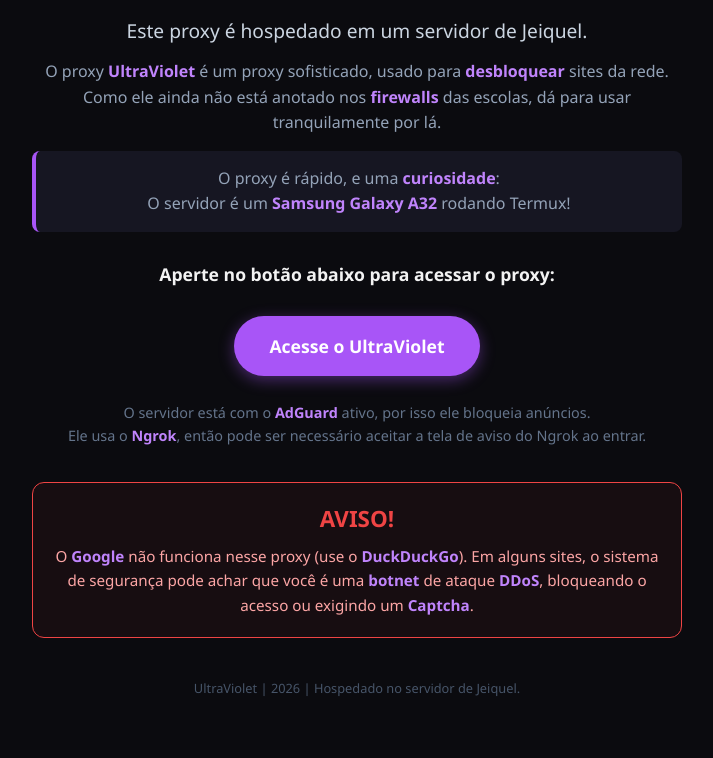
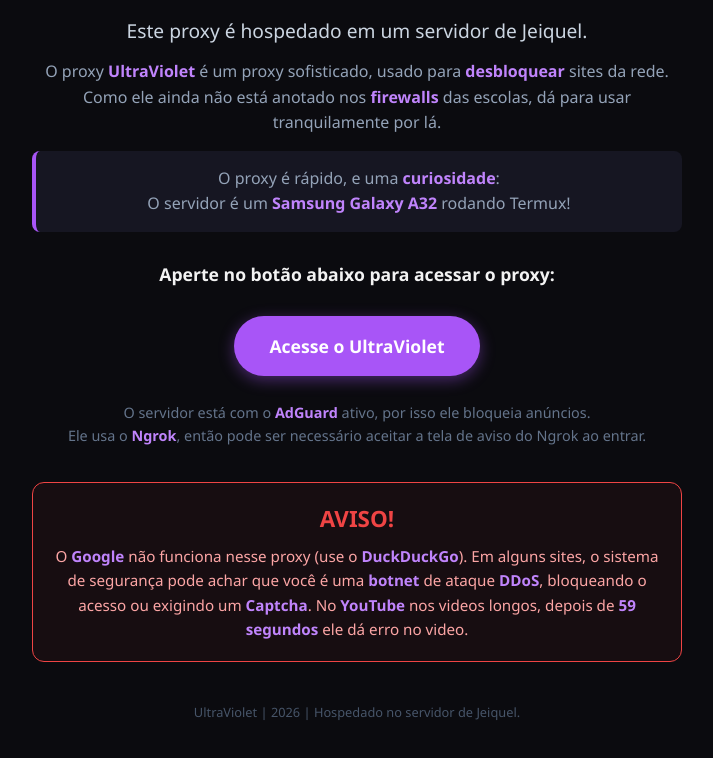
Before and after one commit to Dogmax123/UltraViolet, a plain HTML site: page index.html in a window 1280 px wide. Shown: the part 296-1054 px from the top of the page, without its empty margins (283-996 px from the left). Before the commit the page ends 1029 px from the top, so only its background shows below. Drawn offline with Linux system fonts and the light colour scheme.

Commit message:
Update warning message in index.html
Added additional information about YouTube video errors.

```diff
--- a/index.html
+++ b/index.html
@@ -31,7 +31,8 @@
 
     <div class="aviso-box">
       <h1>AVISO!</h1>
-      <p>O <strong>Google</strong> não funciona nesse proxy (use o <strong>DuckDuckGo</strong>). Em alguns sites, o sistema de segurança pode achar que você é uma <strong>botnet</strong> de ataque <strong>DDoS</strong>, bloqueando o acesso ou exigindo um <strong>Captcha</strong>.</p>
+      <p>O <strong>Google</strong> não funciona nesse proxy (use o <strong>DuckDuckGo</strong>). Em alguns sites, o sistema de segurança pode achar que você é uma <strong>botnet</strong> de ataque <strong>DDoS</strong>, bloqueando o acesso ou exigindo um <strong>Captcha</strong>.
+      No <strong>YouTube</strong> nos videos longos, depois de <strong>59 segundos</strong> ele dá erro no video.</p>
     </div>
 
     <p class="parte">UltraViolet | 2026 | Hospedado no servidor de Jeiquel.</p>
```
